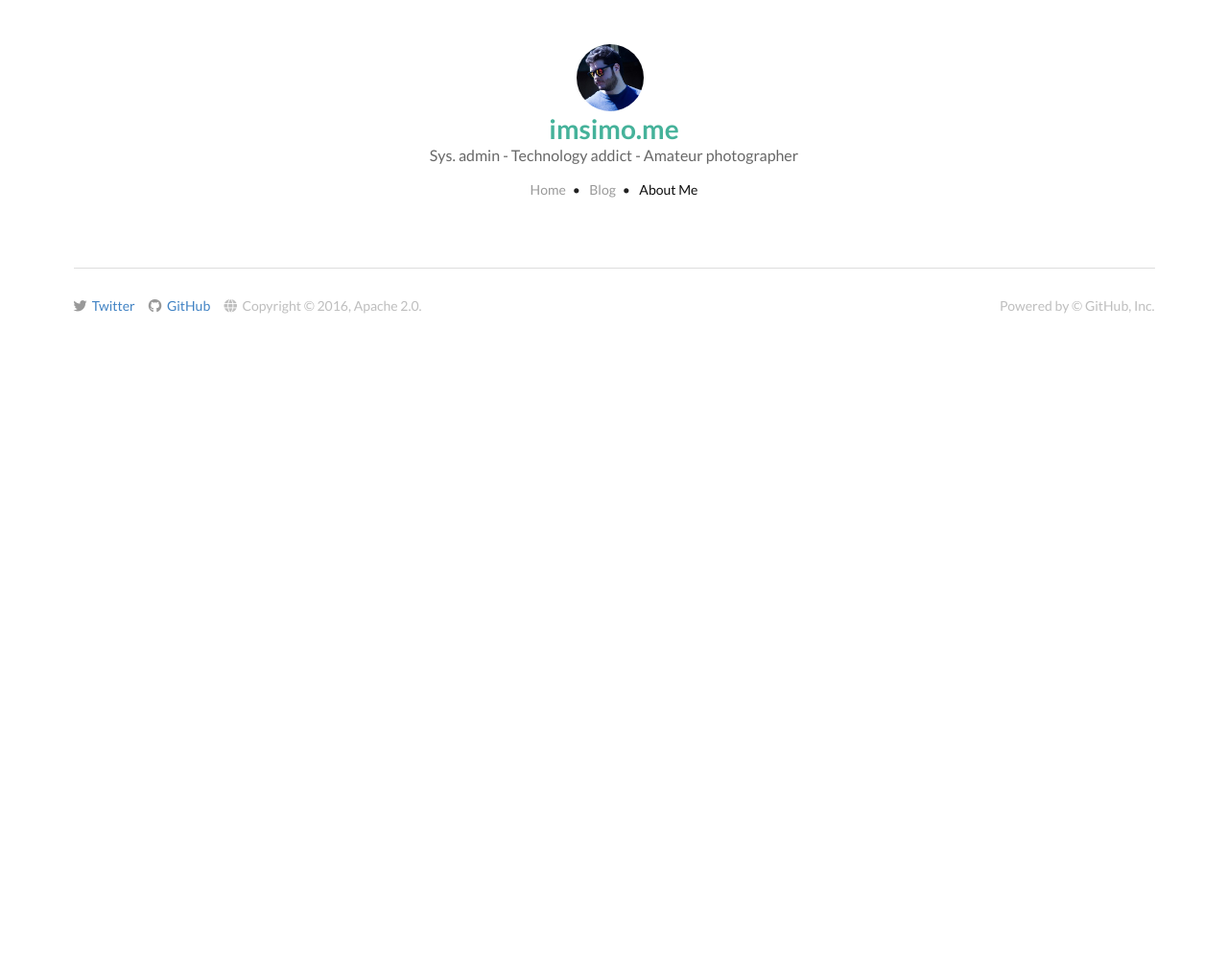
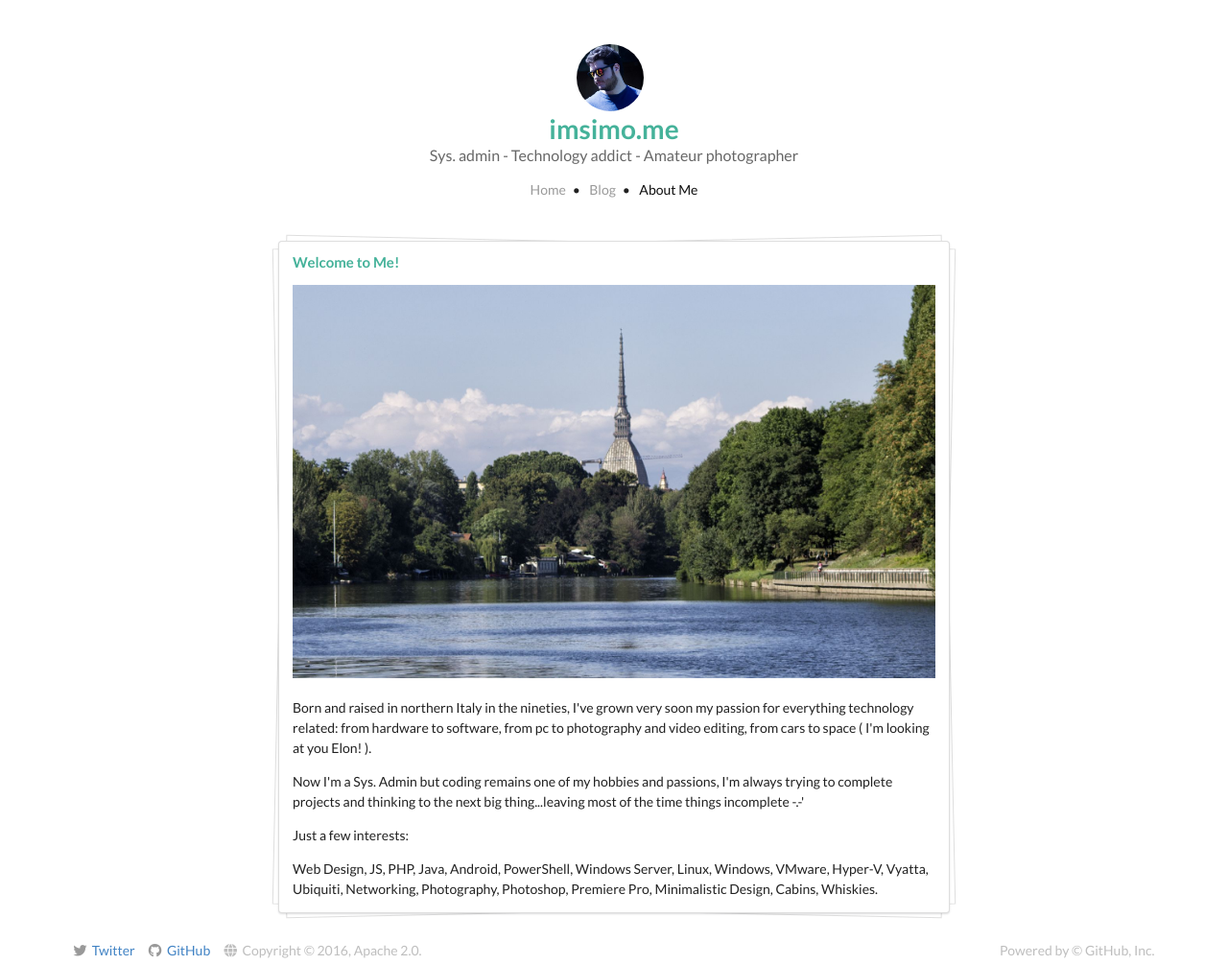
Before and after one commit to stommaso/stommaso.github.io, a Jekyll site: the page built from about.html, in a window 1280 px wide. Shown: the whole page at 96% size. Built offline with Jekyll 4.4.1, drawn with Linux system fonts in a browser that asks for light colours; nearby versions of some CDN libraries; before the commit the page ends 900 px from its top, so only the background shows below that.

Commit message:
added basic template and about me page

```diff
--- a/_includes/header.html
+++ b/_includes/header.html
@@ -11,8 +11,8 @@
 
         <div class="ui text container">
             <div class="ui horizontal bulleted link list">
-                <a class="item {% if page.title == 'Home' %}active{% endif %}" href="/">Home</a>
-                <a class="item {% if page.title == 'Blog' %}active{% endif %}">Blog</a>
+                <a class="item {% if page.title == 'Hello' %}active{% endif %}" href="/">Home</a>
+                <a class="item {% if page.title == 'Blog' %}active{% endif %}" href="/blog.html">Blog</a>
                 <a class="item {% if page.title == 'About Me' %}active{% endif %}" href="/about.html">About Me</a>
             </div>
         </div>
--- /dev/null
+++ b/_layouts/basic.html
@@ -0,0 +1,16 @@
+{% include head.html %}
+
+</head>
+    <body>
+        <!--[if lt IE 7]>
+            <p class="browsehappy">You are using an <strong>outdated</strong> browser. Please <a href="http://browsehappy.com/">upgrade your browser</a> to improve your experience.</p>
+        <![endif]-->
+
+        {% include header.html %}
+
+        {{ content }}
+
+        {% include footer.html %}
+        {% include js.html %}
+    </body>
+</html>
--- a/about.html
+++ b/about.html
@@ -1,8 +1,20 @@
 ---
-layout: landing
+layout: basic
 title: About Me
 ---
 
-<div class="ui container vertical stripe segment">
+<div class="ui container text">
+    <div class="ui piled segment">
+        <h4 class="ui header">Welcome to Me!</h4>
 
+        <img class="ui huge left floated image" src="/images/photos/about_me_turin.jpg">
+
+        <p class="more-lineheight">Born and raised in northern Italy in the nineties, I've grown very soon my passion for everything technology related: from hardware to software, from pc to photography and video editing, from cars to space ( I'm looking at you Elon! ).
+
+        <p class="more-lineheight">Now I'm a Sys. Admin but coding remains one of my hobbies and passions, I'm always trying to complete projects and thinking to the next big thing...leaving most of the time things incomplete -.-'</p>
+
+        <p class="more-lineheight">Just a few interests:</p>
+
+        <p class="more-lineheight">Web Design, JS, PHP, Java, Android, PowerShell, Windows Server, Linux, Windows, VMware, Hyper-V, Vyatta, Ubiquiti, Networking, Photography, Photoshop, Premiere Pro, Minimalistic Design, Cabins, Whiskies.</p>
+    </div>
 </div>
```
Also changed, not shown: blog.html (added, +8 -0 lines), images/photos/about_me_turin.jpg (added).
